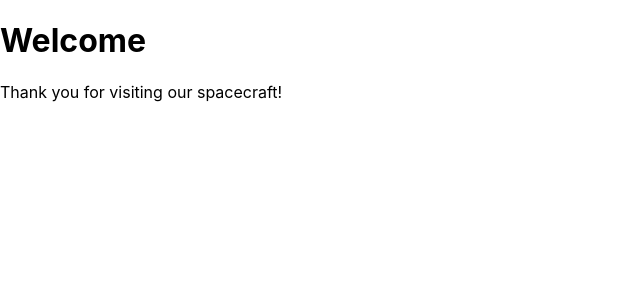
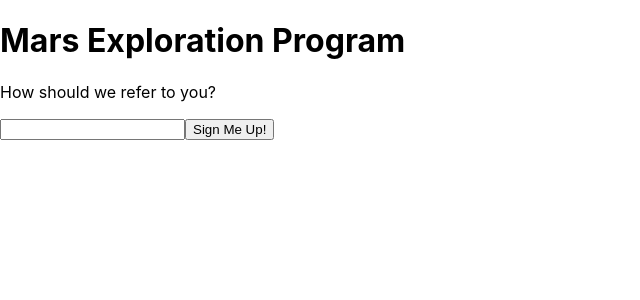
Before and after one commit to k-yamasaki-zakisan/react-introduction, a React (Create React App) app: page / in a window 1280 px wide. Shown: the top 300 px of the page, without its empty margins (0-640 px from the left). Built offline with nearby package versions, Linux system fonts and the light colour scheme.

Commit message:
[add]継承その二

```diff
--- a/src/index.js
+++ b/src/index.js
@@ -331,6 +331,67 @@
 //   document.getElementById('root')
 // );
 
+// function FancyBorder(props) {
+//   return (
+//     <div className={'FancyBorder FancyBorder-' + props.color}>
+//       {props.children}
+//     </div>
+//   );
+// }
+
+// function WelcomeDialog() {
+//   return (
+//     <FancyBorder color="blue">
+//       <h1 className="Dialog-title">
+//         Welcome
+//       </h1>
+//       <p className="Dialog-message">
+//         Thank you for visiting our spacecraft!
+//       </p>
+//     </FancyBorder>
+//   );
+// }
+
+// ReactDOM.render(
+//   <WelcomeDialog />,
+//   document.getElementById('root')
+// );
+
+// function FancyBorder(props) {
+//   return (
+//     <div className={'FancyBorder FancyBorder-' + props.color}>
+//       {props.children}
+//     </div>
+//   );
+// }
+
+// function Dialog(props) {
+//   return (
+//     <FancyBorder color="blue">
+//       <h1 className="Dialog-title">
+//         {props.title}
+//       </h1>
+//       <p className="Dialog-message">
+//         {props.message}
+//       </p>
+//       {props.children}
+//     </FancyBorder>
+//   );
+// }
+
+// function WelcomeDialog() {
+//   return (
+//     <Dialog
+//       title="Welcome"
+//       message="Thank you for visiting our spacecraft!" />
+//   );
+// }
+
+// ReactDOM.render(
+//   <WelcomeDialog />,
+//   document.getElementById('root')
+// );
+
 function FancyBorder(props) {
   return (
     <div className={'FancyBorder FancyBorder-' + props.color}>
@@ -339,21 +400,52 @@
   );
 }
 
-function WelcomeDialog() {
+function Dialog(props) {
   return (
     <FancyBorder color="blue">
       <h1 className="Dialog-title">
-        Welcome
+        {props.title}
       </h1>
       <p className="Dialog-message">
-        Thank you for visiting our spacecraft!
+        {props.message}
       </p>
+      {props.children}
     </FancyBorder>
   );
 }
 
+class SignUpDialog extends React.Component {
+  constructor(props) {
+    super(props);
+    this.handlechange = this.handleChange.bind(this);
+    this.handleSignUp = this.handleSignUp.bind(this);
+    this.state = {login: ''};
+  }
+
+  render() {
+    return (
+      <Dialog title="Mars Exploration Program"
+              message="How should we refer to you?">
+        <input value={this.state.login}
+          onChange={this.handlechange} />
+        <button onClick={this.handleSignUp}>
+          Sign Me Up!
+        </button>
+      </Dialog>
+    );
+  }
+
+  handleChange(e) {
+    this.setState({login: e.target.value});
+  }
+
+  handleSignUp() {
+    alert(`Welcome aboard, ${this.state.login}!`);
+  }
+}
+
 ReactDOM.render(
-  <WelcomeDialog />,
+  <SignUpDialog />,
   document.getElementById('root')
 );
 
```
